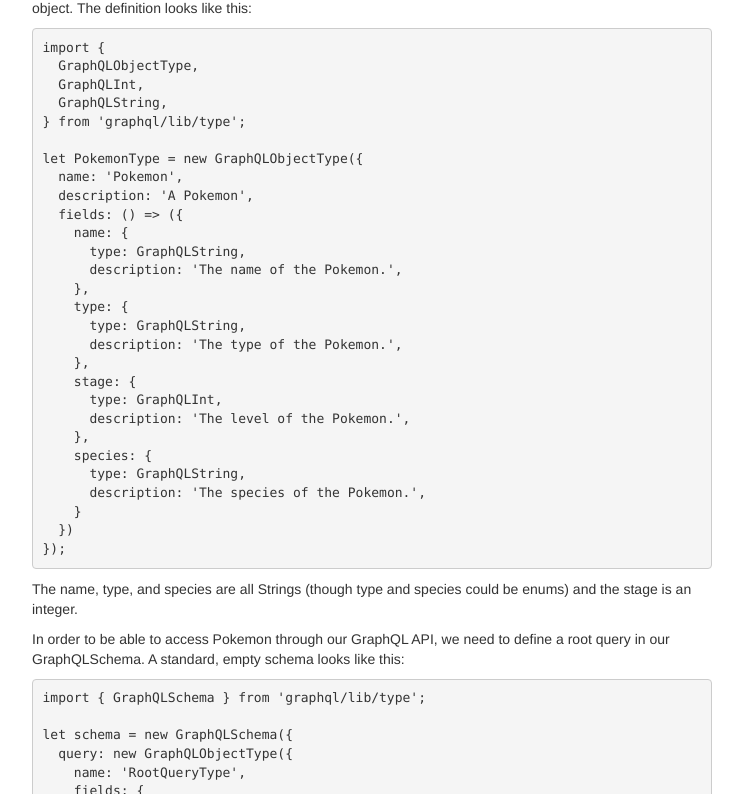
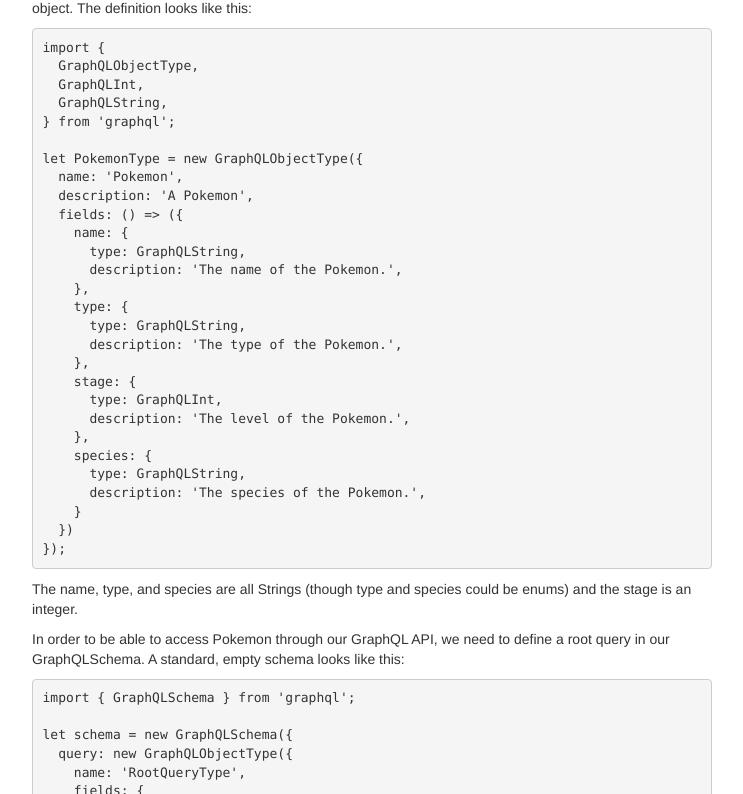
Before and after one commit to davidchang/davidandsuzi.com, a Jekyll site: the page built from _posts/2015-07-28-writing-a-basic-api-with-graphql.md, in a window 1280 px wide and 1400 px high, scrolled down 812 px. Shown: the part 220-1014 px from the top of the window, without its empty margins (268-1011 px from the left). Built offline with Jekyll 4.4.1, drawn with Linux system fonts in a browser that asks for light colours; comment, search, counter and statistics services are not loaded; some of the changed text lies outside the part shown.

Commit message:
adding trusting God post, updating GraphQL import references

```diff
--- a/_posts/2015-07-28-writing-a-basic-api-with-graphql.md
+++ b/_posts/2015-07-28-writing-a-basic-api-with-graphql.md
@@ -55,7 +55,7 @@ Let's start with the Pokemon list endpoint. We’re still using the list from th
       GraphQLObjectType,
       GraphQLInt,
       GraphQLString,
-    } from 'graphql/lib/type';
+    } from 'graphql';
 
     let PokemonType = new GraphQLObjectType({
       name: 'Pokemon',
@@ -84,7 +84,7 @@ The name, type, and species are all Strings (though type and species could be en
 
 In order to be able to access Pokemon through our GraphQL API, we need to define a root query in our GraphQLSchema. A standard, empty schema looks like this:
 
-    import { GraphQLSchema } from 'graphql/lib/type';
+    import { GraphQLSchema } from 'graphql';
 
     let schema = new GraphQLSchema({
       query: new GraphQLObjectType({
```
Also changed, not shown: _posts/2015-09-10-what-i-talk-about-when-i-talk-about-trusting-god.md (added, +41 -0 lines).
